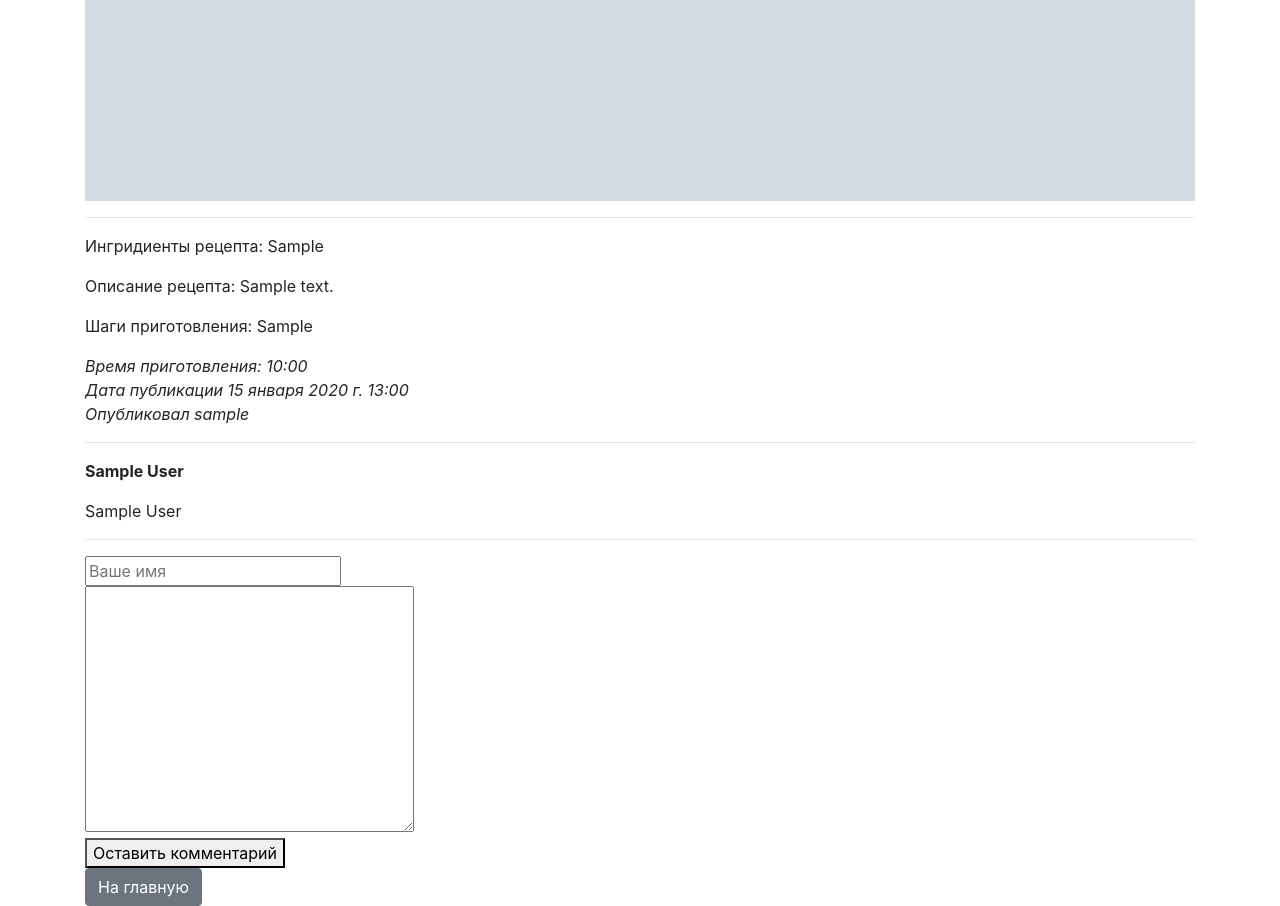
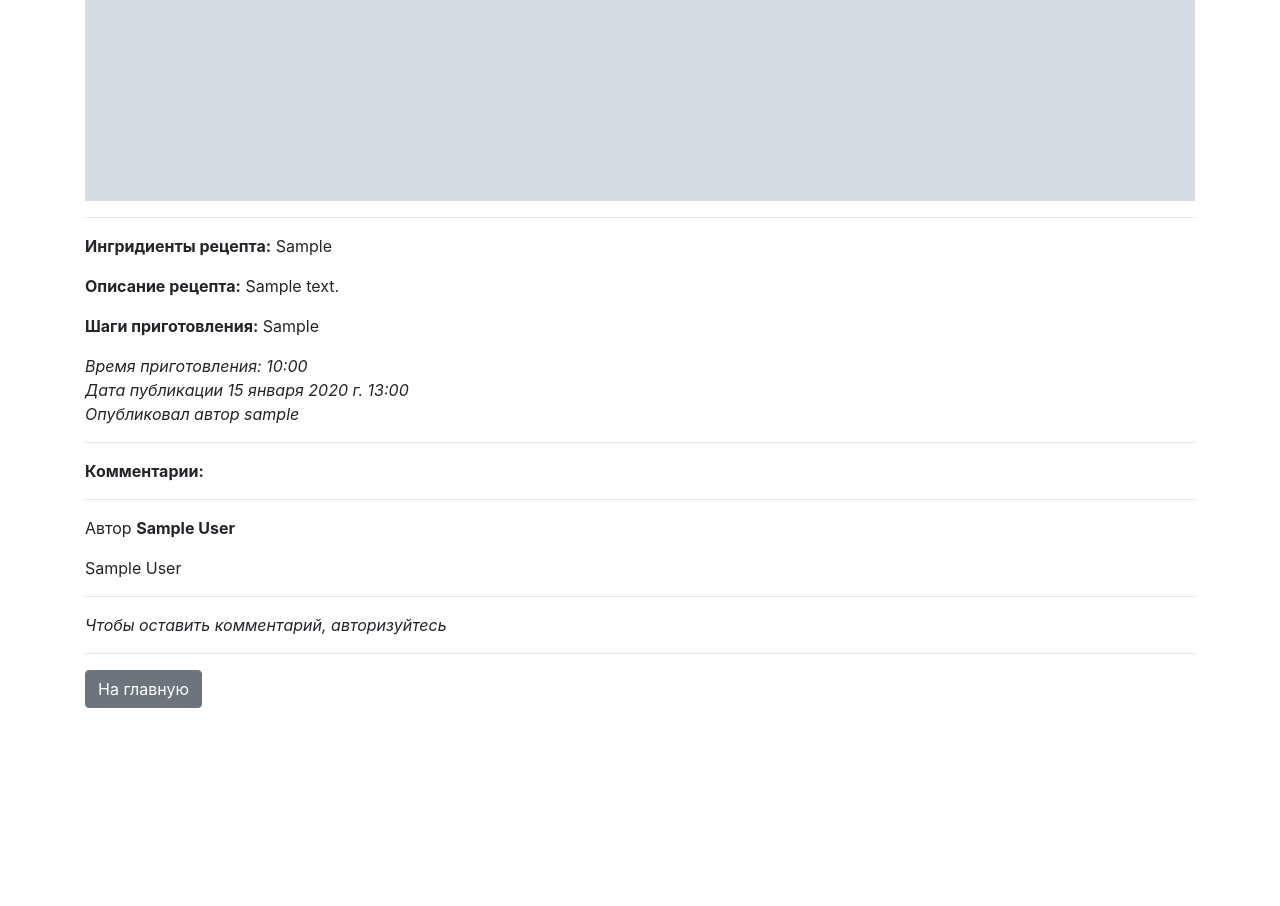
Before and after one commit to ASegrey/Django, a Django app: page /recipe/1/ in a window 1280 px wide. Shown: the part 969-1875 px from the top of the page. After the commit the page ends 1677 px from the top, so only its background shows below. Run offline with Django 5.2, Linux system fonts and the light colour scheme; data comes from the database, SQL or seed files in the repository; tables that the repository leaves empty hold one stand-in row (values such as "Sample post"); grey boxes marked "Sample" are stand-in pictures; some libraries are stand-ins or nearby versions.

Commit message:
add a few form improvements

```diff
--- a/recipebook/recipebook/apps/recipe/views.py
+++ b/recipebook/recipebook/apps/recipe/views.py
@@ -42,7 +42,7 @@ def leave_comment(request, recipe_id):
         r = Recipe.objects.get(id = recipe_id)
     except:
         raise Http404("!Рецепт не найден!")
-    r.comment_set.create(author_name = request.POST['name'], author_text = request.POST['text'])
+    r.comment_set.create(author_name = request.user, author_text = request.POST['text'])
     return HttpResponseRedirect(reverse('recipes:detail',args=(r.id,)))
 
 
--- a/recipebook/recipebook/templates/recipe/delete_recipe.html
+++ b/recipebook/recipebook/templates/recipe/delete_recipe.html
@@ -7,7 +7,7 @@
             <hr>
             <p><form method="POST">
                 {% csrf_token %}
-                <a href="{% url 'recipes:index' %}" class="btn btn-secondary">Отмена</a>
+                <a href="{% url 'recipes:detail' recipe.id%}" class="btn btn-secondary">Отмена</a>
                 <button type="submit" class="btn btn-danger">Удалить</button>
             </form></p>
         </div>
--- a/recipebook/recipebook/templates/recipe/detail.html
+++ b/recipebook/recipebook/templates/recipe/detail.html
@@ -10,21 +10,27 @@
     </div>
     <img src="{{ recipes.recipe_foto.url }}" class="card-img-top" alt="{{ recipes.recipe_title }}">
     <hr>
-    <p>Ингридиенты рецепта: {{recipes.recipe_ingredients}}</p>
-    <p>Описание рецепта: {{recipes.recipe_text}}</p>
-    <p>Шаги приготовления: {{recipes.recipe_preparation}}</p>
+    <p><strong>Ингридиенты рецепта:</strong> {{recipes.recipe_ingredients}}</p>
+    <p><strong>Описание рецепта:</strong> {{recipes.recipe_text}}</p>
+    <p><strong>Шаги приготовления:</strong> {{recipes.recipe_preparation}}</p>
     <em>Время приготовления: {{recipes.recipe_time}}</em><br>
     <em>Дата публикации {{recipes.pub_date}}</em><br>
-    <em>Опубликовал {{recipes.author}}</em><br>
+    <em>Опубликовал автор {{recipes.author}}</em><br>
 
     {%if recipes.was_published_recent%}
     <em>Состояние - Новый рецепт</em><br>
     {%endif%}
-
+    <hr>
+    <p>
+        <strong>
+            Комментарии:
+        </strong>
+    </p>
     <hr>
         {% if latest_comments_list %}
             {% for c in latest_comments_list%}
             <p>
+                Автор
                 <strong>
                     {{c.author_name}}
                 </strong>
@@ -37,13 +43,18 @@
             Комментарии не найдены
         {% endif %}
     <hr>
+    {% if request.user.is_authenticated %}
     <form action="{% url 'recipes:leave_comment' recipes.id %}" method="POST">
         {% csrf_token %}
-        <input type="text" required="" placeholder="Ваше имя" name="name"><br>
+        {% comment %} <input type="text" required="" placeholder="Ваше имя" name="name"><br> {% endcomment %}
         <textarea name="text" required="" placeholder="Текст комментария" cols="30" rows="10"> </textarea><br>
         <button type="submit"> Оставить комментарий
         </button>
     </form>
+    {%else%}
+        <em>Чтобы оставить комментарий, авторизуйтесь</em>
+        <hr>
+    {%endif%}
     {% if auth_state %}
         <a href="{% url 'recipes:edit_recipe' recipes.id %}" class="btn btn-primary">Изменить рецепт</a>
     {% endif %}
```
